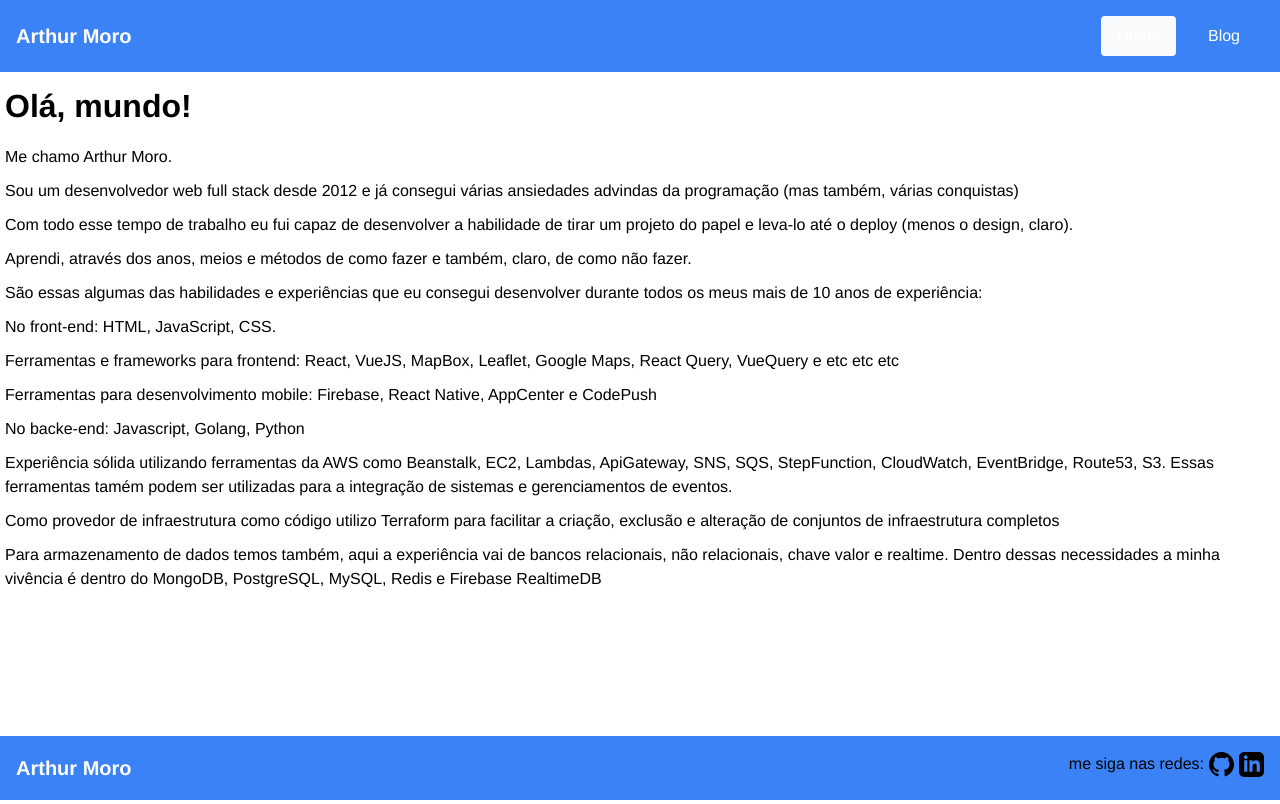
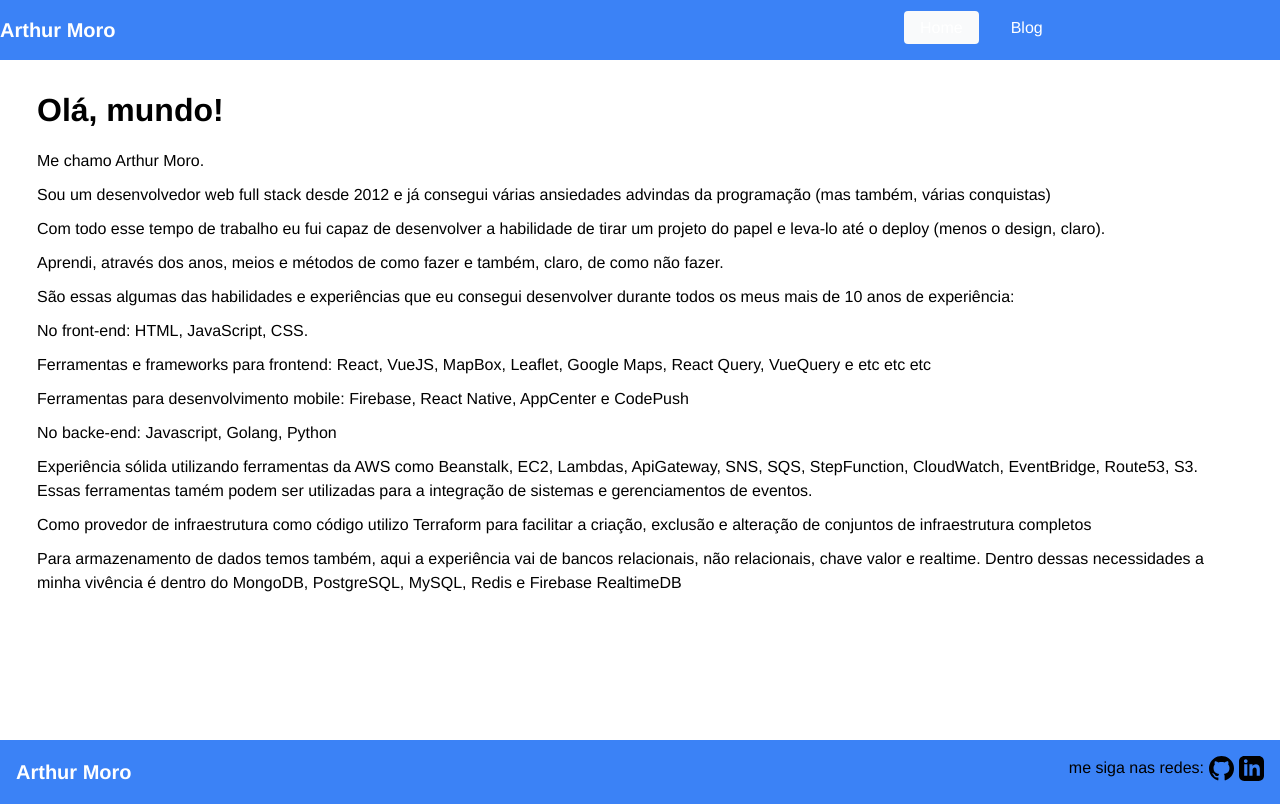
Before and after one commit to arthurmoro/blog, a Next.js app: page / in a window 1280 px wide. Built offline with nearby package versions, Linux system fonts and the light colour scheme.

Commit message:
better footer and header

```diff
--- a/components/Footer.js
+++ b/components/Footer.js
@@ -2,8 +2,7 @@
 
 export default function Footer() {
   return (
-    <footer style={{ position: "fixed", bottom: 0, width: "100%" }} >
-
+    <footer>
       <div className="bg-blue-500 py-2 md:py-4">
         <div className="container px-4 mx-auto md:flex md:items-center">
           <div className="lex justify-between items-center">
--- a/components/Header.js
+++ b/components/Header.js
@@ -6,28 +6,32 @@
   { text: "Blog", path: "/blog" }
 ]
 
-export default function Header({ pageProps }) {
+export default function Header() {
   const route = useRouter();
+
+  const getMenu = () => {
+    return options.map((option, index) => {
+
+      const selectedClass = option.path === route.pathname && ("bg-gray-50 text-blue-500");
+      return (
+        <Link key={index} href={option.path}>
+          <a href="#" className={` p-2 lg:px-4 md:mx-2 text-white ${selectedClass} rounded hover:bg-gray-50 hover:text-blue-500 transition-colors duration-300`}>
+            {option.text}
+          </a>
+        </Link>
+      )
+    })
+  }
   return (
-    <div className="bg-blue-500 py-2 md:py-4">
-      <div className="container px-4 mx-auto md:flex md:items-center">
-        <div className="lex justify-between items-center">
-          <a href="#" className="font-bold text-xl text-white">Arthur Moro</a>
-        </div>
-        <div className="hidden md:flex flex-col md:flex-row md:ml-auto mt-3 md:mt-0" id="navbar-collapse">
-          {
-            options.map((option, index) => (
-              <Link key={index} href={option.path}>
-                <a href="#" className={`
-                p-2 lg:px-4 md:mx-2 text-white
-                ${option.path === route.pathname && ("bg-gray-50 text-blue-500")}
-                rounded hover:bg-gray-50 hover:text-blue-500 transition-colors duration-300`}
-                >
-                  {option.text}
-                </a>
-              </Link>
-            ))
-          }
+    <div className="bg-blue-500 py-4">
+      <div className="container mx-auto md:flex">
+        <div className="grid grid-rows-1 grid-cols-10">
+          <div className="flex justify-between items-center col-start-1 col-end-8">
+            <a href="#" className="font-bold text-xl text-white">Arthur Moro</a>
+          </div>
+          <div className="col-start-8">
+            {getMenu()}
+          </div>
         </div>
       </div>
     </div>
--- a/components/Posts/Post.js
+++ b/components/Posts/Post.js
@@ -1,11 +1,10 @@
 /* eslint-disable @next/next/no-img-element */
-import Head from "next/head"
 import Link from "next/link"
 
 export default function Post({ post }) {
   return (
     <>
-      <div className="max-w-sm rounded overflow-hidden float-left m-2 max-w-[30%] shadow-lg">
+      <div className="max-w-sm rounded float-left s:max-w-[100%] m:max-w-[30%] shadow-lg">
         <Link href={`/post/${post.slug}`}>
           <a className="hover:underline">
             <img
--- a/pages/_app.js
+++ b/pages/_app.js
@@ -15,13 +15,15 @@
 
           __html: `
             window.dataLayer = window.dataLayer || [];
-            function gtag(){dataLayer.push(arguments);}
+            function gtag(){
+              dataLayer.push(arguments);
+            }
             gtag('js', new Date());
             gtag('config', 'G-LNDBCZFX4Q');
           `
         }} />
       <Header />
-      <main className="max-w-7xl my-0 mx-auto">
+      <main className="container px-4 mx-auto">
         <Component {...pageProps} />
       </main>
       <Footer />
--- a/pages/index.js
+++ b/pages/index.js
@@ -8,7 +8,7 @@
         <title>Arthur Moro</title>
       </Head>
 
-      <div className=" container sm">
+      <div className="p-4 container">
         <h1 className="">
           Olá, mundo!
         </h1>
--- a/styles/globals.css
+++ b/styles/globals.css
@@ -1,6 +1,11 @@
 @tailwind base;
 @tailwind components;
 @tailwind utilities;
+
+main {
+  min-height: 85vh;
+  min-width: 100vw;
+}
 
 @font-face {
   font-family: Roboto;
```
